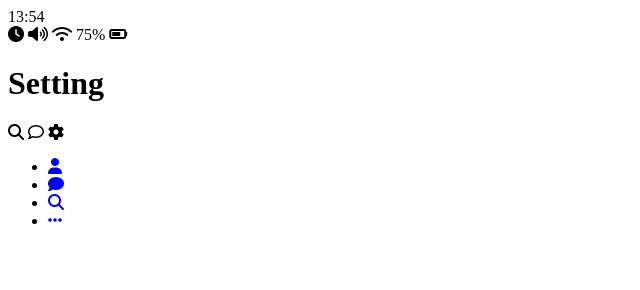
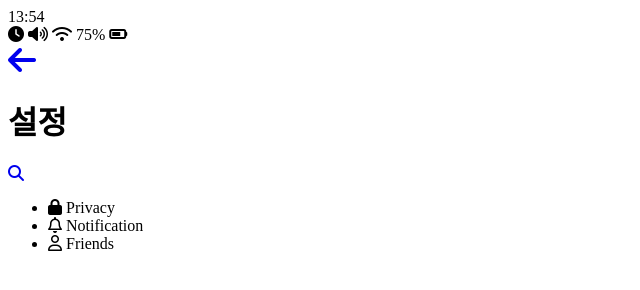
Before and after one commit to lbc1013/Kakao-Clone-Version-3.0, a plain HTML site: page setting.html in a window 1280 px wide. Shown: the whole page, without its empty margins (0-640 px from the left). Drawn offline with Linux system fonts and the light colour scheme.

Commit message:
07.09 Commit
07.09 Commit

```diff
--- a/setting.html
+++ b/setting.html
@@ -24,43 +24,44 @@
     </div>
     <header class="header">
       <div class="header_header-column">
-        <h1 class="header_title">Setting</h1>
+        <div class="header_back-btn">
+          <a href="more.html">
+            <i class="fas fa-arrow-left fa-2x"></i>
+          </a>
+        </div>
+        <h1 class="header_title">설정</h1>
       </div>
       <div class="header_header-column">
         <span class="header_icon">
-          <i class="fas fa-search"></i>
-        </span>
-        <span class="header_icon">
-          <i class="far fa-comment"></i>
-        </span>
-        <span class="header_icon">
-          <i class="fas fa-cog"></i>
+          <a href="more.html">
+            <i class="fas fa-search"></i>
+          </a>
         </span>
       </div>
     </header>
-    <nav class="nav">
-      <ul class="nav_list">
-        <li class="nav_list-item">
-          <a href="friends.html" class="nav_list-link">
-            <i class="fas fa-user"></i>
-          </a>
-        </li>
-        <li class="nav_list-item">
-          <a href="index.html" class="nav_list-link">
-            <i class="fas fa-comment"></i>
-          </a>
-        </li>
-        <li class="nav_list-item">
-          <a href="search.html" class="nav_list-link">
-            <i class="fas fa-search"></i
-          ></a>
-        </li>
-        <li class="nav_list-item">
-          <a href="more.html" class="nav_list-link">
-            <i class="fas fa-ellipsis-h"></i
-          ></a>
-        </li>
-      </ul>
-    </nav>
+    <main class="setting">
+      <section class="setting_section">
+        <ul class="setting_list">
+          <li class="setting_setting">
+            <span class="setting_icon">
+              <i class="fas fa-lock"></i>
+            </span>
+            <span class="setting_title">Privacy</span>
+          </li>
+          <li class="setting_setting">
+            <span class="setting_icon">
+              <i class="far fa-bell"></i>
+            </span>
+            <span class="setting_title">Notification</span>
+          </li>
+          <li class="setting_setting">
+            <span class="setting_icon">
+              <i class="far fa-user"></i>
+            </span>
+            <span class="setting_title">Friends</span>
+          </li>
+        </ul>
+      </section>
+    </main>
   </body>
 </html>
```
Also changed, not shown: chat.html (added, +95 -0 lines), index.html (+2 -0 lines), more.html (+3 -1 lines).
